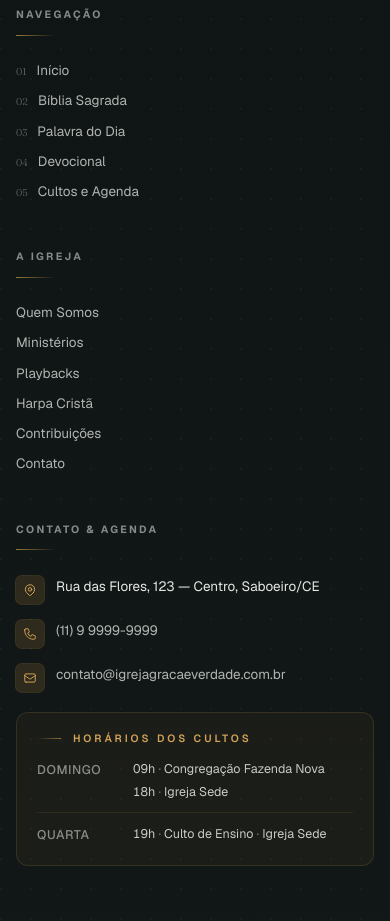
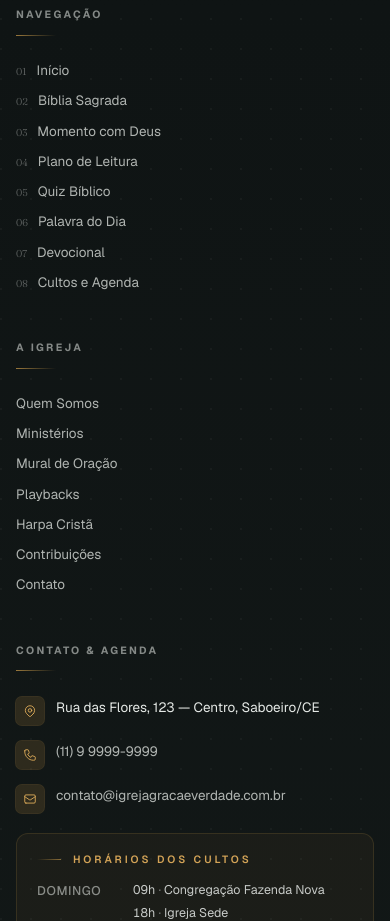
Before and after one commit to roberto-sena89/santuario_figma, a React (Vite) app: page / in a window 390 px wide. Shown: the part 7340-8261 px from the top of the page. Built offline with nearby package versions, Linux system fonts and the light colour scheme; the HTML template or start-up script is replaced by a standard one.

Commit message:
feat(nav): drawer mobile com mural, footer completo, descs claras

```diff
--- a/src/components/Footer.tsx
+++ b/src/components/Footer.tsx
@@ -9,6 +9,9 @@ interface FooterProps {
 const NAV_PRIMARY: [string, Page][] = [
   ["Início", "home"],
   ["Bíblia Sagrada", "biblia"],
+  ["Momento com Deus", "momento"],
+  ["Plano de Leitura", "plano"],
+  ["Quiz Bíblico", "quiz"],
   ["Palavra do Dia", "palavra-do-dia"],
   ["Devocional", "devocional"],
   ["Cultos e Agenda", "cultos"],
@@ -17,6 +20,7 @@ const NAV_PRIMARY: [string, Page][] = [
 const NAV_CHURCH: [string, Page][] = [
   ["Quem Somos", "quem-somos"],
   ["Ministérios", "ministerios"],
+  ["Mural de Oração", "oracoes"],
   ["Playbacks", "playbacks"],
   ["Harpa Cristã", "harpa"],
   ["Contribuições", "contribuicoes"],
--- a/src/components/Navigation.tsx
+++ b/src/components/Navigation.tsx
@@ -46,9 +46,9 @@ const NAV_ITEMS: NavItem[] = [
     submenuLabel: "Estudo e devoção",
     submenu: [
       { label: "Bíblia Sagrada", page: "biblia", icon: <BookIcon />, desc: "Leia, estude e marque versículos" },
-      { label: "Momento com Deus", page: "momento", icon: <HeartIcon />, desc: "Versículo, reflexão e amém do dia" },
-      { label: "Plano de Leitura", page: "plano", icon: <BookIcon />, desc: "A Bíblia em 365 dias" },
-      { label: "Quiz Bíblico", page: "quiz", icon: <SparklesIcon />, desc: "Teste seu conhecimento toda semana" },
+      { label: "Momento com Deus", page: "momento", icon: <HeartIcon />, desc: "O ritual diário: versículo + reflexão em 5 minutos" },
+      { label: "Plano de Leitura", page: "plano", icon: <BookIcon />, desc: "Leia a Bíblia inteira em 365 dias" },
+      { label: "Quiz Bíblico", page: "quiz", icon: <SparklesIcon />, desc: "Perguntas e respostas para testar a fé" },
       { label: "Palavra do Dia", page: "palavra-do-dia", icon: <SparklesIcon />, desc: "Um versículo para cada dia" },
       { label: "Devocional Diário", page: "devocional", icon: <HeartIcon />, desc: "Reflexões para seu momento com Deus" },
     ],
@@ -94,6 +94,7 @@ const NAV_ITEMS: NavItem[] = [
 ];
 
 const MORE_ITEMS: NavItem[] = [
+  { label: "Mural de Oração", page: "oracoes", icon: <HeartIcon />, group: "more" },
   { label: "Contribuições", page: "contribuicoes", icon: <HeartIcon />, group: "more" },
 ];
 
@@ -168,7 +169,8 @@ export default function Navigation({
     window.scrollTo({ top: 0, behavior: "smooth" });
   };
 
-  const isMoreActive = MORE_ITEMS.some((i) => i.page === currentPage);
+  // Apoie acende só em Contribuições (MORE_ITEMS também alimenta o drawer mobile)
+  const isMoreActive = currentPage === "contribuicoes";
 
   return (
     <>
```
